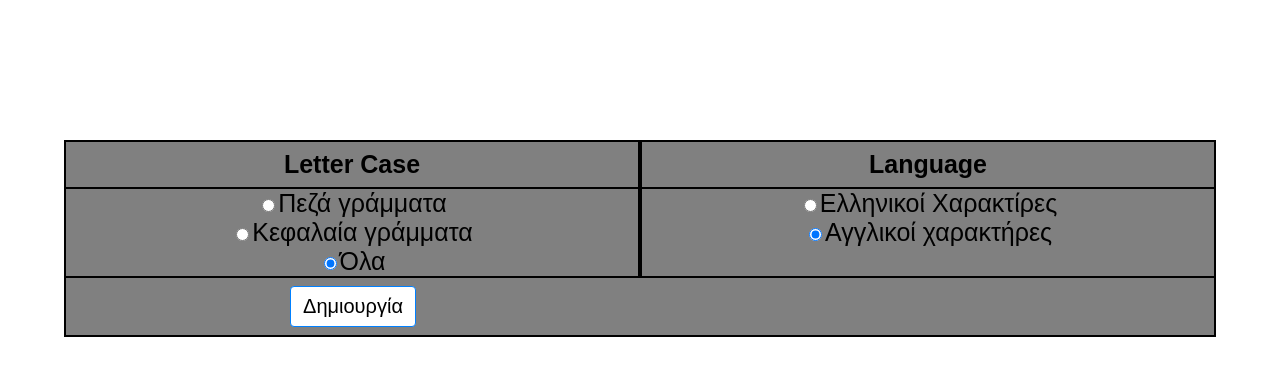
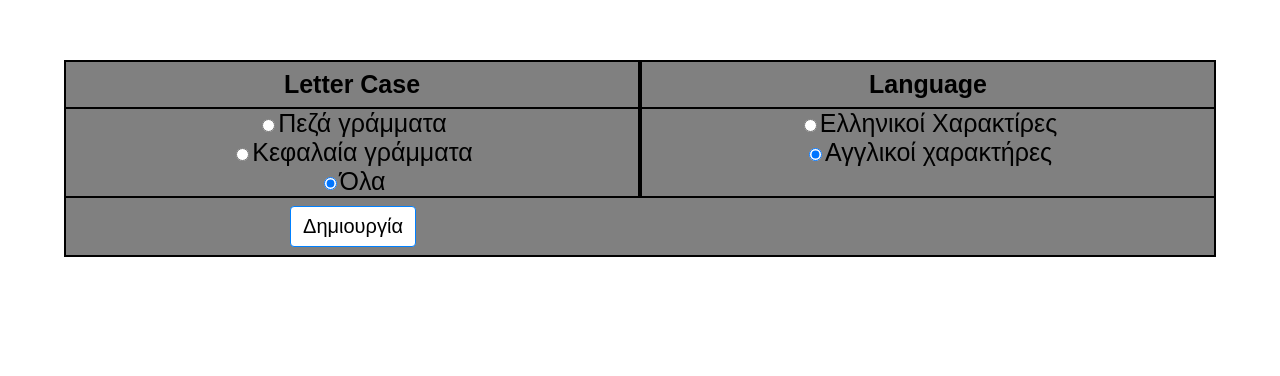
Before and after one commit to stelios333/random-letter-generator, a plain HTML site: page index.html in a window 1280 px wide. Shown: the part 162-538 px from the top of the page. Drawn offline with Linux system fonts and the light colour scheme.

Commit message:
Update style.css

```diff
--- a/style.css
+++ b/style.css
@@ -7,7 +7,7 @@ body {
   display: flex;
   align-items: center;
   justify-content: center;
-  top: 0;
+  top: -10%;
   left: 0;
   width: 100%;
   height: 100%;
```
